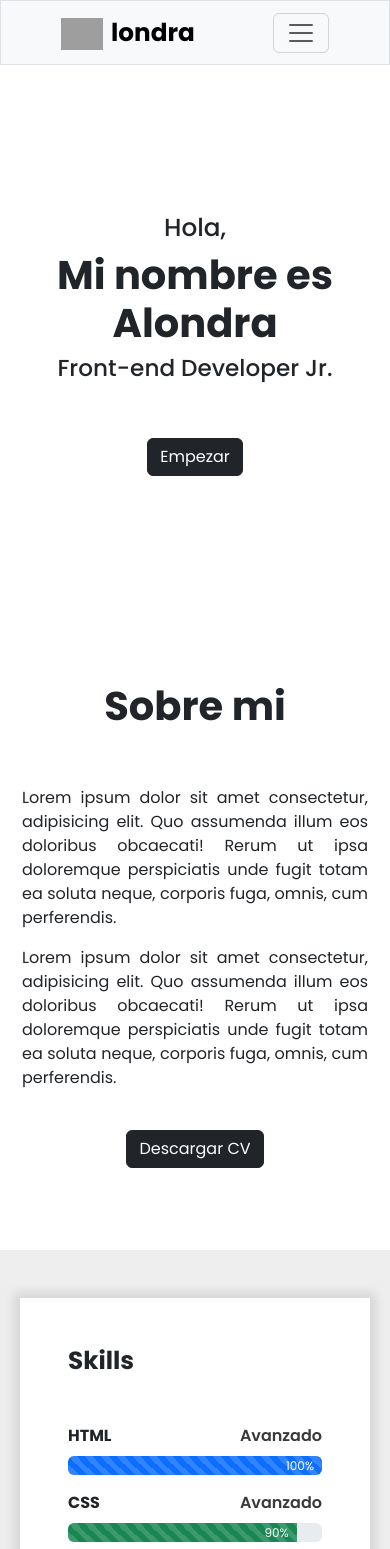
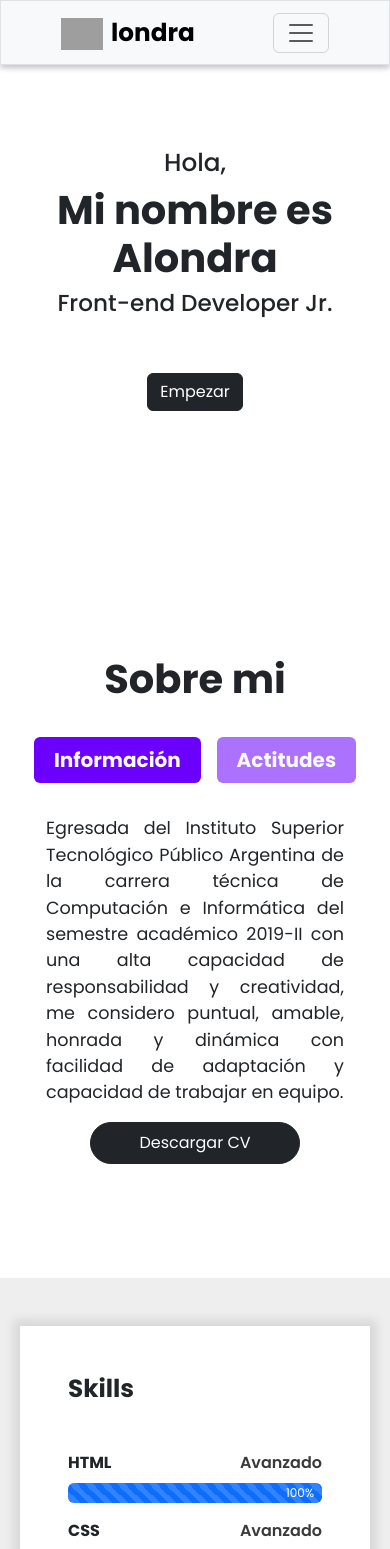
Before and after one commit to Roman-code-web/angular-portafolio, an Angular app: page / in a window 390 px wide. Shown: the top 1549 px of the page. Built offline with nearby package versions, Linux system fonts and the light colour scheme; grey boxes are pictures that could not be loaded.

Commit message:
finalizado

```diff
--- a/src/app/componentes/banner/banner.component.css
+++ b/src/app/componentes/banner/banner.component.css
@@ -8,7 +8,6 @@
 .banner__div{
     padding-top: 100px ;
     padding-bottom: 100px;
-    margin-bottom: 100px;
 }
 @-webkit-keyframes animaciontexto {
     0% {
--- a/src/app/componentes/informacion/informacion.component.css
+++ b/src/app/componentes/informacion/informacion.component.css
@@ -1,5 +1,6 @@
 .informacion__img{
     width: 100% !important;
+    height: 600px;
     display: flex;
     justify-content: center;
 }
@@ -7,10 +8,20 @@
     font-size: 2.5rem;
 }
 .informacion__p{
-    font-size: 1rem;
+    font-size: 1.1rem;
     text-align: justify
 }
 
+.nav-pills .nav-link{
+    background-color: #6a00ff8d;
+}
+.nav-pills .nav-link.active, .nav-pills .show>.nav-link{
+    background-color: #6C00FF;
+}
+
+.tab__div{
+    height:auto;
+}
 @media (max-width: 400px) {
 .informacion__div__parrafo{
     padding: 10px !important;
--- a/src/app/componentes/informacion/informacion.component.html
+++ b/src/app/componentes/informacion/informacion.component.html
@@ -1,20 +1,63 @@
 <div class="container-fluid m-0">
         <div class="row">
-            <div class="col-md-6 col-sm-12 col-xs-12 p-0">
-                <img class="informacion__img d-none d-sm-block d-sm-none d-md-block" src="https://thumbs.dreamstime.com/b/chica-con-laptop-expresando-felicidad-grandes-ventas-en-línea-hermosa-joven-mujer-de-invierno-gorro-punto-y-portátil-el-regazo-163658062.jpg" alt="">
+            <div class="col-md-6 col-sm-12 col-xs-12 p-0 ">
+                <img class="informacion__img d-none d-sm-block d-sm-none d-md-block" src="https://img.freepik.com/vector-gratis/personas-usan-telefonos-inteligentes-recibir-noticias-su-vida-diaria_1150-35028.jpg" alt="">
             </div>
-            <div class="col-md-6 col-sm-12 col-xs-12">
-                <div class="d-flex flex-column justify-content-center align-items-center p-5 informacion__div__parrafo">
-                    <h2 class="text-center pb-5 fw-bold informacion__titulo">{{tituloInformacion}}</h2>
-                    <p class="informacion__p">
-                        Lorem ipsum dolor sit amet consectetur, adipisicing elit. Quo assumenda illum eos doloribus obcaecati! Rerum ut ipsa doloremque perspiciatis unde fugit totam ea soluta neque, corporis fuga, omnis, cum perferendis.
-                    </p>
-                    <p class="informacion__p">
-                        Lorem ipsum dolor sit amet consectetur, adipisicing elit. Quo assumenda illum eos doloribus obcaecati! Rerum ut ipsa doloremque perspiciatis unde fugit totam ea soluta neque, corporis fuga, omnis, cum perferendis.
-                    </p>
-                    <div class="my-4">
-                        <button class="btn btn-dark" >Descargar CV</button>
+            <div class="col-md-6 col-sm-12 col-xs-12 py-5 bg__col d-flex flex-column align-items-center justify-content-center">
+                <h2 class="text-center pb-3 fw-bold informacion__titulo">{{tituloInformacion}}</h2>
+                <div class="d-flex flex-column justify-content-center align-items-center py-3 px-3 informacion__div__parrafo w-100">
+
+                    <div class="container w-100 ">
+                        <div class="setupForm w-100" id="setupForm">
+                            <ul class="nav nav-pills nav-fill mb-3 gap-3" id="pills-tab" id="formTabs" role="tablist">
+                              <li class="nav-item" role="presentation">
+                                <span class="nav-link text-light fw-bold fs-5 active" id="step1-tab" role="tab" data-bs-toggle="tab" data-bs-target='#step1-tab-pane' aria-controls="step1-tab-pane" aria-selected="true"><span>Información</span></span>
+                              </li>
+                              <li class="nav-item" role="presentation">
+                                <span class="nav-link text-light fw-bold fs-5" id="step2-tab" role="tab" data-bs-toggle="tab" data-bs-target='#step2-tab-pane'  aria-controls="step2-tab-pane" aria-selected="false"><span>Actitudes</span></span>
+                              </li>
+                            </ul>
+
+
+                              <div class="tab-content" id="formTabsContent">
+                                <div class="tab-pane fade active show" id="step1-tab-pane" role="tabpanel" aria-labelledby="step1-tab" tabindex="0">
+                                  <div class="container tab__div">
+                                    <p class="informacion__p pt-3">
+                                        Egresada del Instituto Superior Tecnológico Público Argentina
+                                        de la carrera técnica de Computación e Informática del
+                                        semestre académico 2019-II con una alta capacidad de
+                                        responsabilidad y creatividad, me considero puntual,
+                                        amable, honrada y dinámica con facilidad de adaptación y
+                                        capacidad de trabajar en equipo.
+                                    </p>
+                                    <div class="container d-flex justify-content-center my-2">
+                                        <a target="_blank" href="https://drive.google.com/file/d/14YxUZDrGBFf4YB5jNq0WgKDgsDhv1ypJ/view" class="btn btn-dark rounded-5 px-5 py-2" >Descargar CV</a>
+                                    </div>
+                                  </div>
+                                </div>
+                                <div class="tab-pane fade" id="step2-tab-pane" role="tabpanel" aria-labelledby="step2-tab" tabindex="0">
+                                  <div class="container tab__div ">
+                                    <ul class="informacion__p">
+                                        <li>Responsable</li>
+                                        <li>Facilidad para trabajar en equipo</li>
+                                        <li>Proactivo.</li>
+                                        <li>Capacidad de adaptación.</li>
+                                        <li>Puntual.</li>
+                                        <li>Competencias Digitales.</li>
+                                        <li>Creatividad.</li>
+                                        <li>Esfuerzo y lealtad</li>
+                                        <li>Amable</li>
+                                    </ul>
+                                    <div class="container d-flex justify-content-center my-2">
+                                        <a target="_blank" href="https://drive.google.com/file/d/14YxUZDrGBFf4YB5jNq0WgKDgsDhv1ypJ/view" class="btn btn-dark rounded-5 px-5 py-2" >Descargar CV</a>
+                                    </div>
+                                  </div>
+                                </div>
+                              </div>
+                        </div>
                     </div>
+
+
                 </div>
             </div>
         </div>
--- a/src/app/pages/contactanos/contactanos.component.css
+++ b/src/app/pages/contactanos/contactanos.component.css
@@ -0,0 +1,3 @@
+.container__margin{
+    margin-top: 80px;
+}
--- a/src/app/pages/contactanos/contactanos.component.html
+++ b/src/app/pages/contactanos/contactanos.component.html
@@ -1,3 +1,3 @@
-<div class="container-fluid px-0 ">
+<div class="container-fluid  container__margin px-0 ">
 <app-form></app-form>
 </div>
--- a/src/app/shared/footer/footer.component.css
+++ b/src/app/shared/footer/footer.component.css
@@ -1,6 +1,6 @@
 
 .footer__bg{
-    background-color: #150050;
+    background-color: #1f1f1f;
 }
 .footer__img__logo{
     width: 50px;
--- a/src/app/shared/footer/footer.component.html
+++ b/src/app/shared/footer/footer.component.html
@@ -7,7 +7,12 @@
                         <a href="#" class="footer__a__logo"><img class="footer__img__logo pe-2" src="https://img.icons8.com/external-others-inmotus-design/512/external-A-keyboard-others-inmotus-design-2.png" alt="">londra</a>
                     </div>
                     <div class="mt-3">
-                        <p class="" style="text-align: justify;">Lorem, ipsum dolor sit amet consectetur adipisicing elit. Qui, modi laudantium excepturi, praesentium non quam dolor magnam asperiores expedita quaerat placeat veniam possimus. Porro esse ipsam excepturi sunt vero accusamus?</p>
+                        <p class="" style="text-align: justify;">Egresada del Instituto Superior Tecnológico Público Argentina
+                            de la carrera técnica de Computación e Informática del
+                            semestre académico 2019-II con una alta capacidad de
+                            responsabilidad y creatividad, me considero puntual,
+                            amable, honrada y dinámica con facilidad de adaptación y
+                            capacidad de trabajar en equipo.</p>
                     </div>
                 </div>
             </div>
@@ -32,8 +37,8 @@
                     </div>
                     <p class="text-center fw-bold fs-5">Contacto</p>
                     <div>
-                        <p class="text-center">correo: alondra@gmail.com</p>
-                        <p class="text-center">telefono: 999 666 999</p>
+                        <a href="mailto:selenerg.275@gmail.com" class="nav-link text-center">correo: selenerg.275@gmail.com</a>
+                        <a href="https://wa.me/?phone=960231261&text=hola alondra te hablo para." class="nav-link text-center">telefono: 960 231 261</a>
                     </div>
                 </div>
             </div>
--- a/src/app/shared/header/header.component.css
+++ b/src/app/shared/header/header.component.css
@@ -17,6 +17,6 @@
     color: #fff!important;
 
 }
-.active:hover{
-
+.header__border{
+    box-shadow: rgba(0, 0, 0, 0.16) 0px 3px 6px, rgba(0, 0, 0, 0.09) 0px 3px 6px;
 }
--- a/src/app/shared/header/header.component.html
+++ b/src/app/shared/header/header.component.html
@@ -1,4 +1,4 @@
-<header>
+<header class="header__border fixed-top">
     <nav class="navbar navbar-expand-lg bg-light px-5 border border-bottom-2">
         <div class="container-fluid">
           <a class="navbar-brand fs-2 fw-bold" style="width: 50px;"  routerLink=""><img class="pe-2" style="width: 100%;"src="https://img.icons8.com/external-others-inmotus-design/512/external-A-keyboard-others-inmotus-design-2.png" alt="">londra</a>
```
Also changed, not shown: src/app/componentes/form/form.component.css (+3 -2 lines), src/app/componentes/form/form.component.html (+21 -12 lines).
